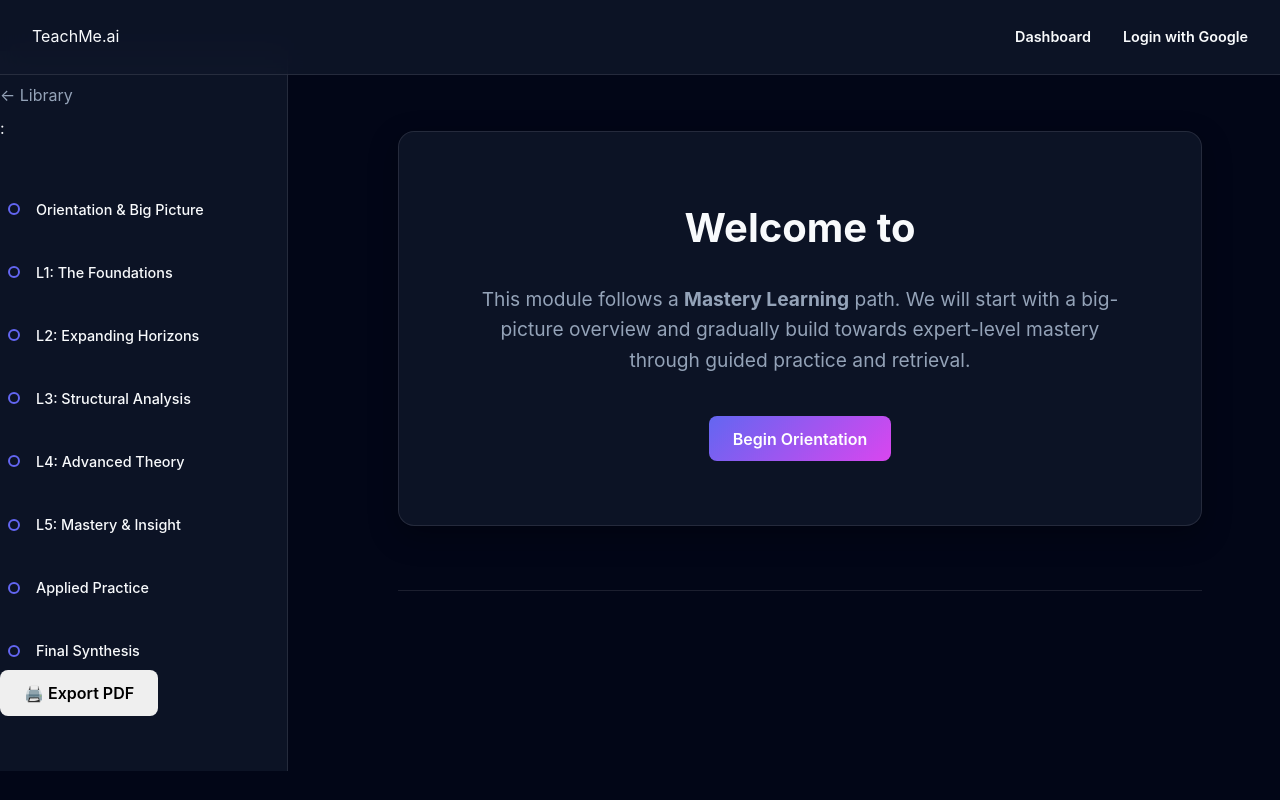
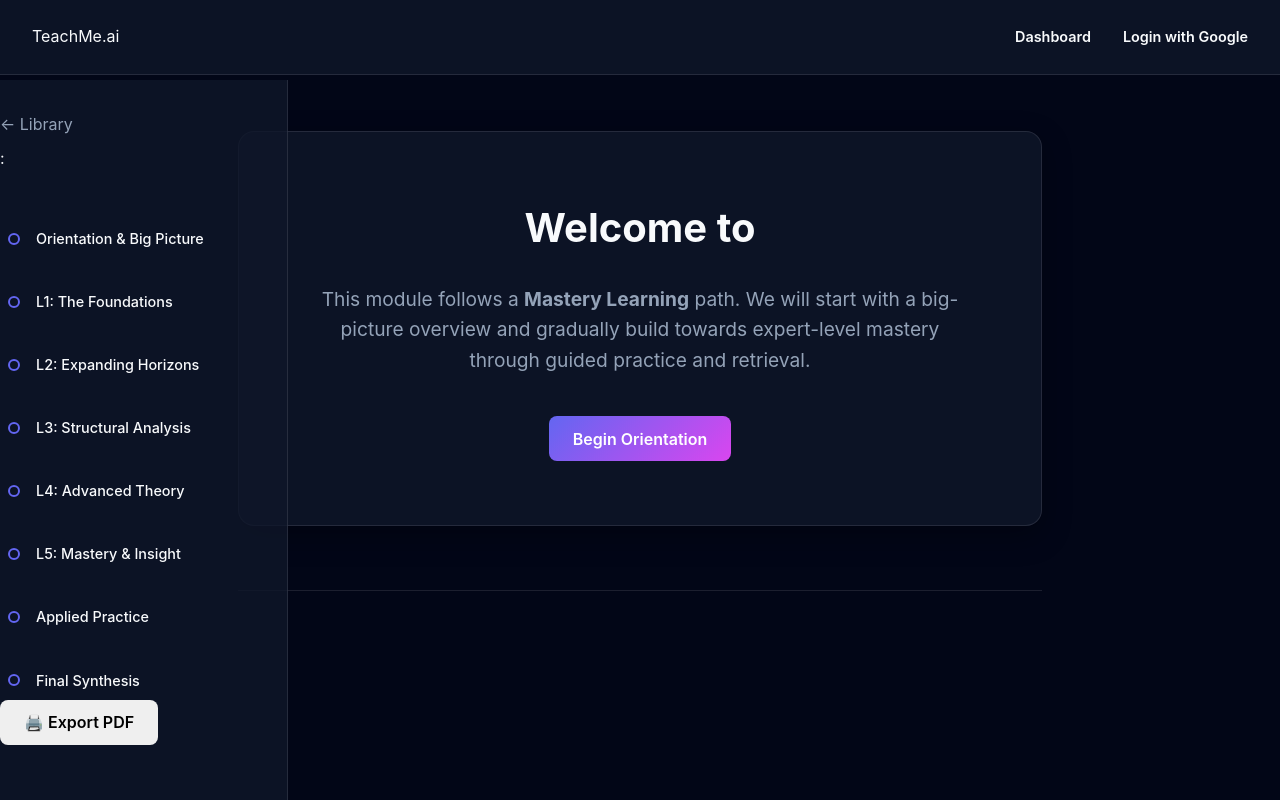
Before and after one commit to hengds2f/teachme, a Flask app: template templates/topic_guide.html in a window 1280 px wide. Run offline with Flask 3, Linux system fonts and the light colour scheme; the template is opened without the code that fills it, so the values that code supplies are empty.

Commit message:
Fix: Finalizing floating sidebar menu with fixed positioning for guaranteed visibility

```diff
--- a/templates/topic_guide.html
+++ b/templates/topic_guide.html
@@ -116,10 +116,22 @@
     padding: 2rem;
     display: flex;
     flex-direction: column;
-    position: sticky;
-    top: 80px;
-    height: calc(100vh - 80px);
-    align-self: flex-start; /* Critical for sticky in flex */
+    z-index: 90;
+}
+
+@media (min-width: 1025px) {
+    .lesson-sidebar {
+        position: fixed;
+        top: 80px;
+        height: calc(100vh - 80px);
+        overflow-y: auto;
+    }
+    .lesson-main {
+        margin-left: 320px;
+        flex: 1;
+        padding: 3rem;
+        max-width: 900px;
+    }
 }
 
 .lesson-main {
```
